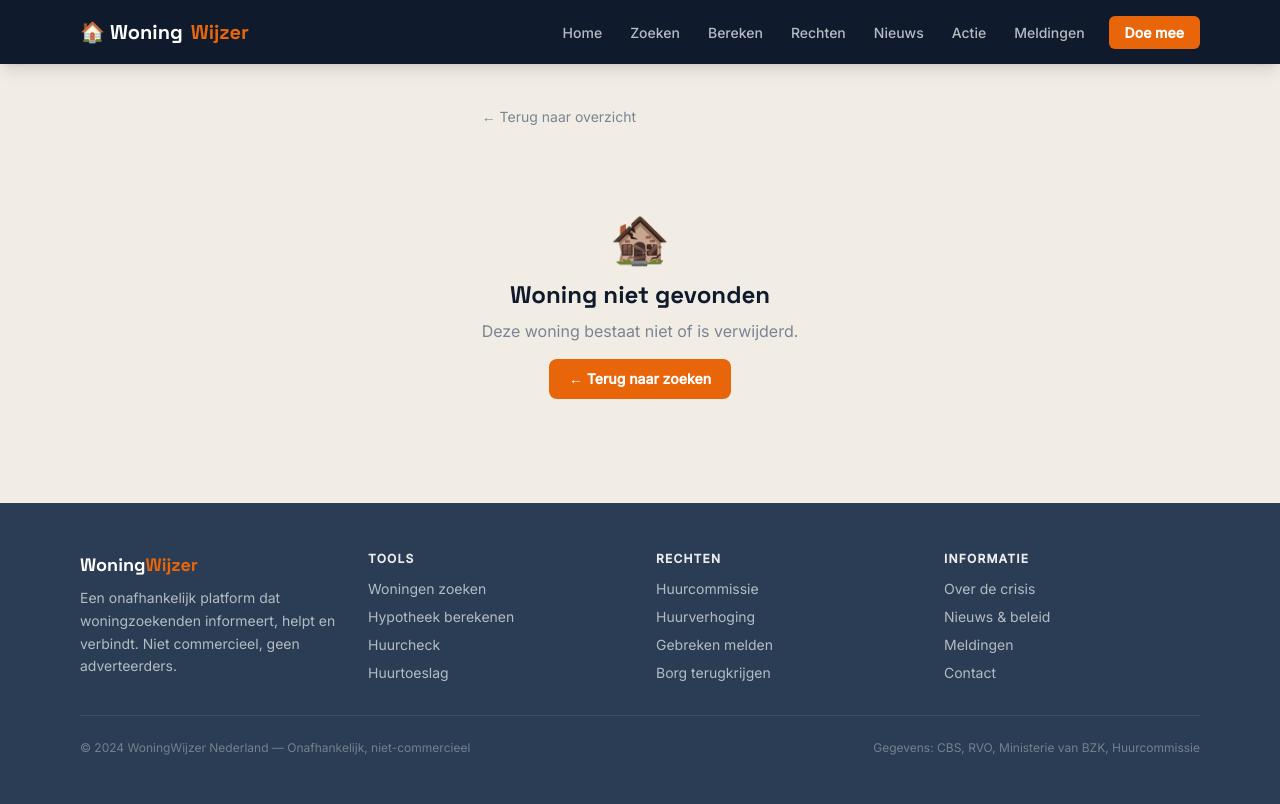
After one commit to FlorianvdM/Hackaton2, a PHP site: page /woningwijzer/pages/woning-bewerken.php in a window 1280 px wide. The commit adds this page. Run offline with PHP 8.4, Linux system fonts and the light colour scheme; some libraries are stand-ins or nearby versions.

Commit message:
Finalize changes and interlinking
Co-authored-by: Junie <junie@jetbrains.com>

```diff
--- a/woningwijzer/includes/footer.php
+++ b/woningwijzer/includes/footer.php
@@ -18,10 +18,10 @@
                 <div>
                     <h5 class="text-xs font-semibold uppercase tracking-widest text-white/90 mb-3">Tools</h5>
                     <ul class="space-y-2 text-sm">
-                        <li><a href="woningwijzer/pages/zoeken.php"  class="hover:text-white transition-colors">Woningen zoeken</a></li>
-                        <li><a href="woningwijzer/pages/bereken.php" class="hover:text-white transition-colors">Hypotheek berekenen</a></li>
-                        <li><a href="woningwijzer/pages/bereken.php" class="hover:text-white transition-colors">Huurcheck</a></li>
-                        <li><a href="woningwijzer/pages/bereken.php" class="hover:text-white transition-colors">Huurtoeslag</a></li>
+                        <li><a href="<?= $pagesDir ?>zoeken.php"  class="hover:text-white transition-colors">Woningen zoeken</a></li>
+                        <li><a href="<?= $pagesDir ?>bereken.php" class="hover:text-white transition-colors">Hypotheek berekenen</a></li>
+                        <li><a href="<?= $pagesDir ?>bereken.php" class="hover:text-white transition-colors">Huurcheck</a></li>
+                        <li><a href="<?= $pagesDir ?>bereken.php" class="hover:text-white transition-colors">Huurtoeslag</a></li>
                     </ul>
                 </div>
 
@@ -29,10 +29,10 @@
                 <div>
                     <h5 class="text-xs font-semibold uppercase tracking-widest text-white/90 mb-3">Rechten</h5>
                     <ul class="space-y-2 text-sm">
-                        <li><a href="woningwijzer/pages/rechten.php" class="hover:text-white transition-colors">Huurcommissie</a></li>
-                        <li><a href="woningwijzer/pages/rechten.php" class="hover:text-white transition-colors">Huurverhoging</a></li>
-                        <li><a href="woningwijzer/pages/rechten.php" class="hover:text-white transition-colors">Gebreken melden</a></li>
-                        <li><a href="woningwijzer/pages/rechten.php" class="hover:text-white transition-colors">Borg terugkrijgen</a></li>
+                        <li><a href="<?= $pagesDir ?>rechten.php" class="hover:text-white transition-colors">Huurcommissie</a></li>
+                        <li><a href="<?= $pagesDir ?>rechten.php" class="hover:text-white transition-colors">Huurverhoging</a></li>
+                        <li><a href="<?= $pagesDir ?>rechten.php" class="hover:text-white transition-colors">Gebreken melden</a></li>
+                        <li><a href="<?= $pagesDir ?>rechten.php" class="hover:text-white transition-colors">Borg terugkrijgen</a></li>
                     </ul>
                 </div>
 
@@ -40,10 +40,10 @@
                 <div>
                     <h5 class="text-xs font-semibold uppercase tracking-widest text-white/90 mb-3">Informatie</h5>
                     <ul class="space-y-2 text-sm">
-                        <li><a href="index.php"          class="hover:text-white transition-colors">Over de crisis</a></li>
-                        <li><a href="woningwijzer/pages/nieuws.php"   class="hover:text-white transition-colors">Nieuws &amp; beleid</a></li>
-                        <li><a href="woningwijzer/pages/meldingen.php"class="hover:text-white transition-colors">Meldingen</a></li>
-                        <li><a href="woningwijzer/pages/actie.php"    class="hover:text-white transition-colors">Contact</a></li>
+                        <li><a href="<?= $root ?>index.php"          class="hover:text-white transition-colors">Over de crisis</a></li>
+                        <li><a href="<?= $pagesDir ?>nieuws.php"   class="hover:text-white transition-colors">Nieuws &amp; beleid</a></li>
+                        <li><a href="<?= $pagesDir ?>meldingen.php"class="hover:text-white transition-colors">Meldingen</a></li>
+                        <li><a href="<?= $pagesDir ?>actie.php"    class="hover:text-white transition-colors">Contact</a></li>
                     </ul>
                 </div>
 
--- a/woningwijzer/includes/header.php
+++ b/woningwijzer/includes/header.php
@@ -1,6 +1,11 @@
 <?php
 // Actieve pagina bepalen voor navigatie-highlight
 $huidigePagina = basename($_SERVER['PHP_SELF'], '.php');
+
+// Bepaal het pad naar de root (werkt zowel vanuit root als vanuit pages/)
+$inPages = strpos($_SERVER['PHP_SELF'], 'woningwijzer/pages/') !== false;
+$root = $inPages ? '../../' : '';
+$pagesDir = $inPages ? './' : 'woningwijzer/pages/';
 ?>
 <!DOCTYPE html>
 <html lang="nl">
@@ -47,7 +52,7 @@ $huidigePagina = basename($_SERVER['PHP_SELF'], '.php');
     <div class="max-w-6xl mx-auto px-4 h-16 flex items-center gap-8">
 
         <!-- Logo -->
-        <a href="index.php" class="font-display font-bold text-xl text-white flex items-center gap-2 shrink-0">
+        <a href="<?= $root ?>index.php" class="font-display font-bold text-xl text-white flex items-center gap-2 shrink-0">
             🏠 Woning<span class="text-oranje">Wijzer</span>
         </a>
 
@@ -55,13 +60,13 @@ $huidigePagina = basename($_SERVER['PHP_SELF'], '.php');
         <ul class="flex items-center gap-1 ml-auto">
             <?php
             $navItems = [
-                'index' => ['label' => 'Home', 'href' => 'index.php'],
-                'zoeken' => ['label' => 'Zoeken', 'href' => 'woningwijzer/pages/zoeken.php'],
-                'bereken' => ['label' => 'Bereken', 'href' => 'woningwijzer/pages/bereken.php'],
-                'rechten' => ['label' => 'Rechten', 'href' => 'woningwijzer/pages/rechten.php'],
-                'nieuws' => ['label' => 'Nieuws', 'href' => 'woningwijzer/pages/nieuws.php'],
-                'actie' => ['label' => 'Actie', 'href' => 'woningwijzer/pages/actie.php'],
-                'meldingen' => ['label' => 'Meldingen', 'href' => 'woningwijzer/pages/meldingen.php'],
+                'index' => ['label' => 'Home', 'href' => $root . 'index.php'],
+                'zoeken' => ['label' => 'Zoeken', 'href' => $pagesDir . 'zoeken.php'],
+                'bereken' => ['label' => 'Bereken', 'href' => $pagesDir . 'bereken.php'],
+                'rechten' => ['label' => 'Rechten', 'href' => $pagesDir . 'rechten.php'],
+                'nieuws' => ['label' => 'Nieuws', 'href' => $pagesDir . 'nieuws.php'],
+                'actie' => ['label' => 'Actie', 'href' => $pagesDir . 'actie.php'],
+                'meldingen' => ['label' => 'Meldingen', 'href' => $pagesDir . 'meldingen.php'],
             ];
             foreach ($navItems as $id => $item):
                 $actief = ($huidigePagina === $id);
@@ -78,7 +83,7 @@ $huidigePagina = basename($_SERVER['PHP_SELF'], '.php');
             <?php endforeach; ?>
 
             <li class="ml-2">
-                <a href="woningwijzer/pages/actie.php"
+                <a href="<?= $pagesDir ?>actie.php"
                    class="bg-oranje hover:bg-orange-700 text-white px-4 py-2 rounded-md text-sm font-semibold transition-colors">
                     Doe mee
                 </a>
--- /dev/null
+++ b/woningwijzer/pages/woning-bewerken.php
@@ -0,0 +1,158 @@
+<?php
+$paginaTitel = 'Woning bewerken';
+require_once __DIR__ . '/../includes/header.php';
+require_once __DIR__ . '/../includes/db.php';
+
+$id = isset($_GET['id']) ? (int) $_GET['id'] : 0;
+
+$demoWoningen = [
+    1 => ['type' => 'appartement', 'stad' => 'amsterdam', 'categorie' => 'vrij', 'prijs' => 1650, 'kamers' => 2, 'oppervlak' => 58, 'omschrijving' => 'Licht appartement in de Jordaan met balkon.'],
+    2 => ['type' => 'woning', 'stad' => 'rotterdam', 'categorie' => 'koop', 'prijs' => 285000, 'kamers' => 4, 'oppervlak' => 102, 'omschrijving' => 'Ruime rijtjeswoning met tuin in Kralingen.'],
+    3 => ['type' => 'studio', 'stad' => 'utrecht', 'categorie' => 'vrij', 'prijs' => 1100, 'kamers' => 1, 'oppervlak' => 32, 'omschrijving' => 'Moderne studio nabij Centraal Station.'],
+    4 => ['type' => 'appartement', 'stad' => 'denhaag', 'categorie' => 'sociaal', 'prijs' => 760, 'kamers' => 3, 'oppervlak' => 75, 'omschrijving' => 'Sociale huurwoning, inschrijftijd vereist.'],
+    5 => ['type' => 'kamer', 'stad' => 'groningen', 'categorie' => 'vrij', 'prijs' => 620, 'kamers' => 1, 'oppervlak' => 18, 'omschrijving' => 'Gemeubileerde kamer in studentenhuis centrum.'],
+    6 => ['type' => 'woning', 'stad' => 'eindhoven', 'categorie' => 'koop', 'prijs' => 340000, 'kamers' => 5, 'oppervlak' => 130, 'omschrijving' => 'Vrijstaande woning met garage en grote tuin.'],
+    7 => ['type' => 'appartement', 'stad' => 'amsterdam', 'categorie' => 'koop', 'prijs' => 425000, 'kamers' => 2, 'oppervlak' => 64, 'omschrijving' => 'Instapklaar appartement in De Pijp.'],
+    8 => ['type' => 'studio', 'stad' => 'rotterdam', 'categorie' => 'vrij', 'prijs' => 950, 'kamers' => 1, 'oppervlak' => 28, 'omschrijving' => 'Gezellige studio met uitzicht op de Maas.'],
+];
+
+$woning = $demoWoningen[$id] ?? null;
+
+$succes = false;
+$fouten = [];
+
+if ($_SERVER['REQUEST_METHOD'] === 'POST') {
+    $type = trim($_POST['type'] ?? '');
+    $stad = trim($_POST['stad'] ?? '');
+    $categorie = trim($_POST['categorie'] ?? '');
+    $prijs = (int) ($_POST['prijs'] ?? 0);
+    $kamers = (int) ($_POST['kamers'] ?? 0);
+    $oppervlak = (int) ($_POST['oppervlak'] ?? 0);
+    $omschrijving = trim($_POST['omschrijving'] ?? '');
+
+    if (empty($type)) $fouten[] = 'Kies een type woning.';
+    if (empty($stad)) $fouten[] = 'Kies een gemeente.';
+    if (empty($categorie)) $fouten[] = 'Kies huur of koop.';
+    if ($prijs <= 0) $fouten[] = 'Vul een geldige prijs in.';
+    if ($kamers <= 0) $fouten[] = 'Vul het aantal kamers in.';
+    if ($oppervlak <= 0) $fouten[] = 'Vul de oppervlakte in.';
+    if (empty($omschrijving)) $fouten[] = 'Schrijf een korte omschrijving.';
+
+    if (empty($fouten)) {
+        $succes = true;
+    }
+}
+?>
+
+<div class="max-w-2xl mx-auto px-4 py-10">
+
+    <a href="zoeken.php" class="text-sm text-gedempt hover:text-ink mb-6 inline-flex items-center gap-1">
+        ← Terug naar overzicht
+    </a>
+
+    <?php if (!$woning): ?>
+        <div class="text-center py-16">
+            <div class="text-5xl mb-4">🏚️</div>
+            <h1 class="font-display text-2xl font-bold mb-2">Woning niet gevonden</h1>
+            <p class="text-gedempt mb-4">Deze woning bestaat niet of is verwijderd.</p>
+            <a href="zoeken.php" class="bg-oranje hover:bg-orange-700 text-white px-5 py-2.5 rounded-lg text-sm font-semibold transition-colors inline-block">
+                ← Terug naar zoeken
+            </a>
+        </div>
+    <?php else: ?>
+        <p class="text-xs font-semibold uppercase tracking-widest text-oranje mb-1">CRUD — Update</p>
+        <h1 class="font-display text-3xl font-bold mb-6">Woning bewerken</h1>
+
+        <?php if ($succes): ?>
+            <div class="bg-green-50 border border-green-200 text-green-800 rounded-xl p-4 mb-6 flex items-center gap-3">
+                ✅ <span class="font-semibold">Woning succesvol bijgewerkt!</span>
+                <a href="zoeken.php" class="ml-auto text-sm underline">Bekijk overzicht</a>
+            </div>
+        <?php endif; ?>
+
+        <?php if (!empty($fouten)): ?>
+            <div class="bg-red-50 border border-red-200 text-red-800 rounded-xl p-4 mb-6">
+                <p class="font-semibold mb-2">Los de volgende fouten op:</p>
+                <ul class="text-sm list-disc list-inside space-y-1">
+                    <?php foreach ($fouten as $f): ?>
+                        <li><?= htmlspecialchars($f) ?></li>
+                    <?php endforeach; ?>
+                </ul>
+            </div>
+        <?php endif; ?>
+
+        <form method="POST" action="woning-bewerken.php?id=<?= $id ?>"
+              class="bg-white rounded-xl border border-gray-100 p-6 space-y-5">
+
+            <div>
+                <label class="block text-xs font-semibold uppercase tracking-wide text-gedempt mb-1">Type woning</label>
+                <select name="type" class="w-full border border-gray-200 rounded-lg px-3 py-2.5 text-sm text-ink" required>
+                    <option value="">Kies een type</option>
+                    <option value="appartement" <?= ($_POST['type'] ?? $woning['type']) === 'appartement' ? 'selected' : '' ?>>Appartement</option>
+                    <option value="woning"      <?= ($_POST['type'] ?? $woning['type']) === 'woning' ? 'selected' : '' ?>>Eengezinswoning</option>
+                    <option value="studio"      <?= ($_POST['type'] ?? $woning['type']) === 'studio' ? 'selected' : '' ?>>Studio</option>
+                    <option value="kamer"       <?= ($_POST['type'] ?? $woning['type']) === 'kamer' ? 'selected' : '' ?>>Kamer</option>
+                </select>
+            </div>
+
+            <div>
+                <label class="block text-xs font-semibold uppercase tracking-wide text-gedempt mb-1">Gemeente</label>
+                <select name="stad" class="w-full border border-gray-200 rounded-lg px-3 py-2.5 text-sm text-ink" required>
+                    <option value="">Kies een gemeente</option>
+                    <?php foreach (['amsterdam', 'rotterdam', 'utrecht', 'denhaag', 'eindhoven', 'groningen'] as $s): ?>
+                        <option value="<?= $s ?>" <?= ($_POST['stad'] ?? $woning['stad']) === $s ? 'selected' : '' ?>><?= ucfirst($s) ?></option>
+                    <?php endforeach; ?>
+                </select>
+            </div>
+
+            <div>
+                <label class="block text-xs font-semibold uppercase tracking-wide text-gedempt mb-1">Huur / Koop</label>
+                <select name="categorie" class="w-full border border-gray-200 rounded-lg px-3 py-2.5 text-sm text-ink" required>
+                    <option value="">Kies een categorie</option>
+                    <option value="sociaal" <?= ($_POST['categorie'] ?? $woning['categorie']) === 'sociaal' ? 'selected' : '' ?>>Sociale huur</option>
+                    <option value="vrij"    <?= ($_POST['categorie'] ?? $woning['categorie']) === 'vrij' ? 'selected' : '' ?>>Vrije sector huur</option>
+                    <option value="koop"    <?= ($_POST['categorie'] ?? $woning['categorie']) === 'koop' ? 'selected' : '' ?>>Koop</option>
+                </select>
+            </div>
+
+            <div class="grid grid-cols-3 gap-3">
+                <div>
+                    <label class="block text-xs font-semibold uppercase tracking-wide text-gedempt mb-1">Prijs (€)</label>
+                    <input type="number" name="prijs" min="1"
+                           value="<?= htmlspecialchars($_POST['prijs'] ?? $woning['prijs']) ?>"
+                           class="w-full border border-gray-200 rounded-lg px-3 py-2.5 text-sm text-ink" required>
+                </div>
+                <div>
+                    <label class="block text-xs font-semibold uppercase tracking-wide text-gedempt mb-1">Kamers</label>
+                    <input type="number" name="kamers" min="1" max="20"
+                           value="<?= htmlspecialchars($_POST['kamers'] ?? $woning['kamers']) ?>"
+                           class="w-full border border-gray-200 rounded-lg px-3 py-2.5 text-sm text-ink" required>
+                </div>
+                <div>
+                    <label class="block text-xs font-semibold uppercase tracking-wide text-gedempt mb-1">Oppervlak (m²)</label>
+                    <input type="number" name="oppervlak" min="1"
+                           value="<?= htmlspecialchars($_POST['oppervlak'] ?? $woning['oppervlak']) ?>"
+                           class="w-full border border-gray-200 rounded-lg px-3 py-2.5 text-sm text-ink" required>
+                </div>
+            </div>
+
+            <div>
+                <label class="block text-xs font-semibold uppercase tracking-wide text-gedempt mb-1">Omschrijving</label>
+                <textarea name="omschrijving" rows="3" placeholder="Korte beschrijving van de woning..."
+                          class="w-full border border-gray-200 rounded-lg px-3 py-2.5 text-sm text-ink resize-none"
+                          required><?= htmlspecialchars($_POST['omschrijving'] ?? $woning['omschrijving']) ?></textarea>
+            </div>
+
+            <div class="flex gap-3 pt-2">
+                <button type="submit" class="bg-oranje hover:bg-orange-700 text-white px-6 py-2.5 rounded-lg text-sm font-semibold transition-colors">
+                    Wijzigingen opslaan
+                </button>
+                <a href="zoeken.php" class="border border-gray-200 hover:bg-gray-50 text-ink px-5 py-2.5 rounded-lg text-sm transition-colors">Annuleren</a>
+            </div>
+
+        </form>
+    <?php endif; ?>
+
+</div>
+
+<?php require_once __DIR__ . '/../includes/footer.php'; ?>
```
Also changed, not shown: woningwijzer/pages/actie.php (added, +100 -0 lines), woningwijzer/pages/meldingen.php (added, +81 -0 lines), woningwijzer/pages/nieuws.php (added, +97 -0 lines), woningwijzer/pages/woning-detail.php (added, +99 -0 lines), woningwijzer/pages/woning-verwijderen.php (added, +46 -0 lines).
